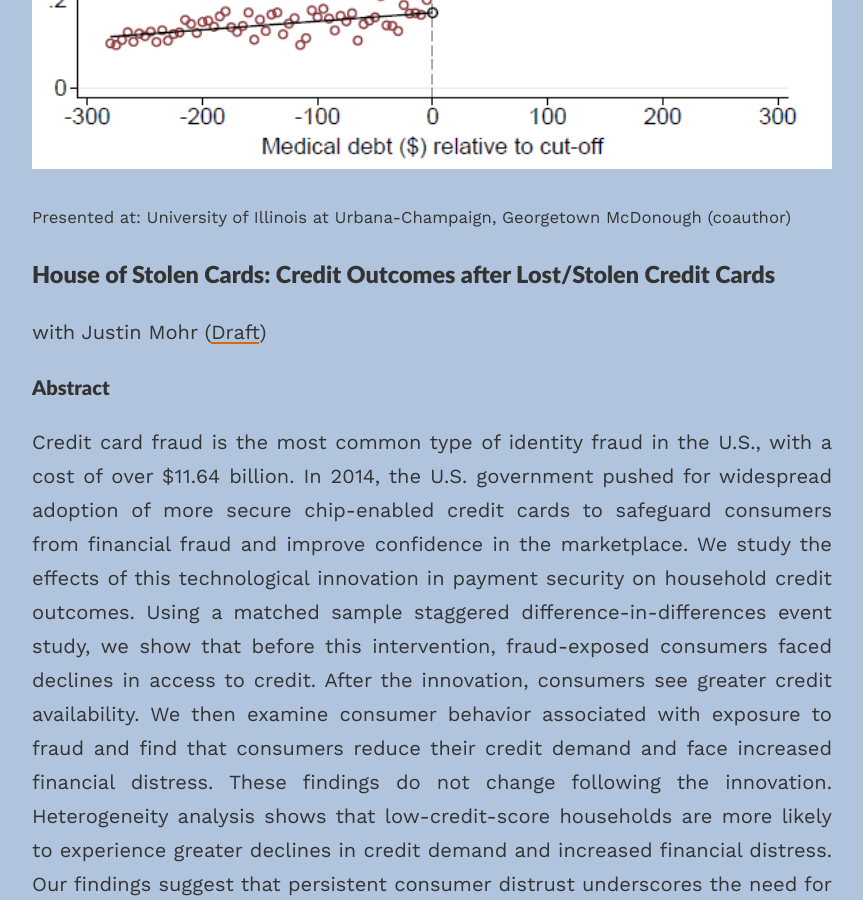
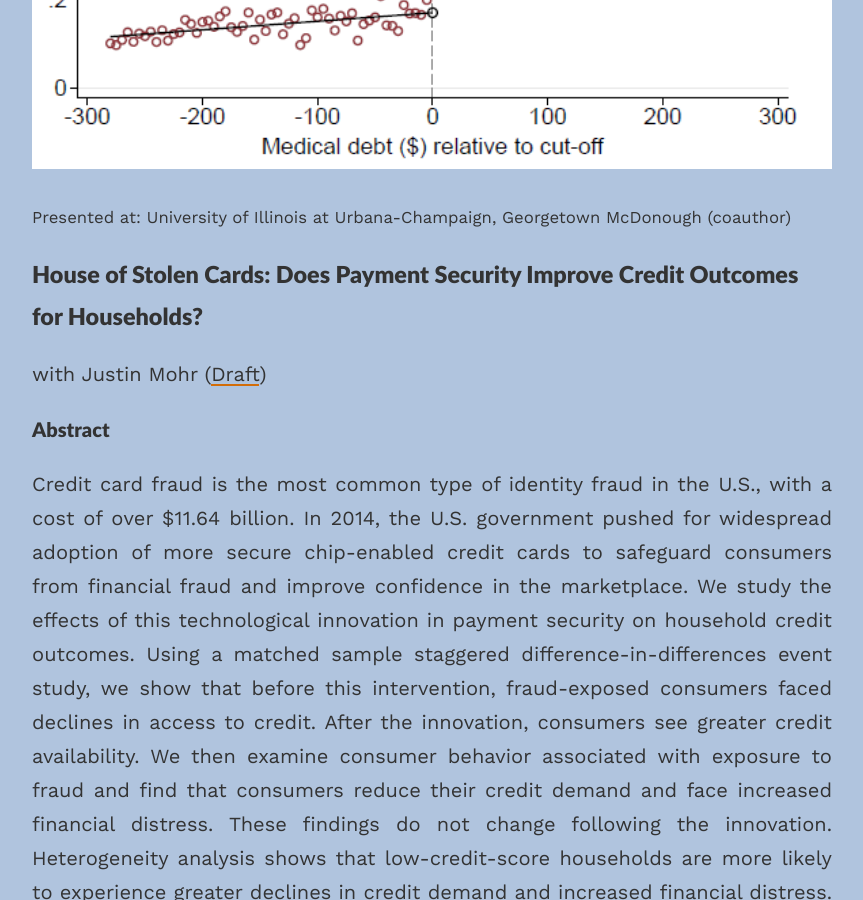
Before and after one commit to divijkohli/divijkohli.github.io, a Jekyll site: the page built from _pages/research.md, in a window 1280 px wide and 900 px high, scrolled down 2066 px. Shown: the whole window, without its empty margins (208-1071 px from the left). Built offline with Jekyll 4.4.1, drawn with Linux system fonts in a browser that asks for light colours; nearby versions of some CDN libraries.

Commit message:
Update research.md

```diff
--- a/_pages/research.md
+++ b/_pages/research.md
@@ -24,7 +24,7 @@ One in seven Americans carry medical debt, with $88 billion reported on consumer
 Presented at: University of Illinois at Urbana-Champaign, Georgetown McDonough (coauthor)</small></p>
 
 
-### House of Stolen Cards: Credit Outcomes after Lost/Stolen Credit Cards
+### House of Stolen Cards: Does Payment Security Improve Credit Outcomes for Households?
 with Justin Mohr ([Draft]( {{ site.baseurl }}/KM_2025_04.pdf ))
 
 #### Abstract
```
